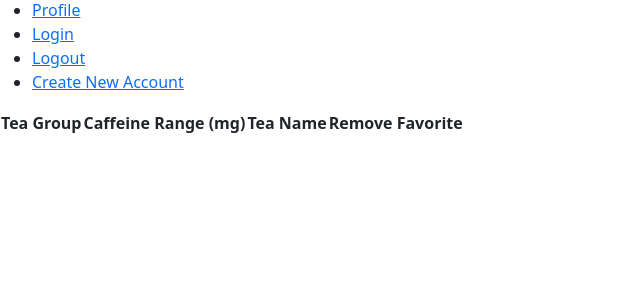
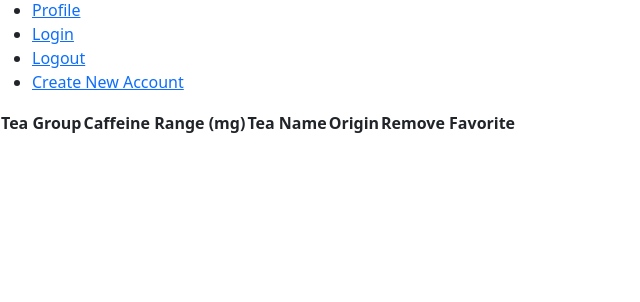
Before and after one commit to elangley12/steepspots, a Flask app: page /user_profile in a window 1280 px wide. Shown: the part 168-470 px from the top of the page, without its empty margins (0-640 px from the left). Run offline with Flask 2, Linux system fonts and the light colour scheme; the visitor is signed in with stand-in values (Sample User, id 1); data comes from the database, SQL or seed files in the repository; lists and menus that the app fills with data are empty.

Commit message:
updating user profile with origin

```diff
--- a/crud.py
+++ b/crud.py
@@ -122,7 +122,7 @@ def show_all_tea_origins():
     # query to get all flavor profiles from database
     # return FlavorProfiles.query.all()
 
-    return db.session.query(Teas.tea_origin).all() # [('China'), ('India')...]
+    return db.session.query(Teas.tea_origin).distinct() # [('China'), ('India')...]
 
 # TODO - Later version CRUD operations:
 # delete_tea()
--- a/server.py
+++ b/server.py
@@ -17,6 +17,7 @@ def homepage():
 
     # SqlAlchemy Query our db for Tea Flavor Profiles
     # flavor_profiles = crud.show_tea_flavor_profiles()
+    # TODO - remove duplicates from crud query
     tea_origins = crud.show_all_tea_origins()
 
     # to display all results before user selection: query model for all teas, pass to jinja
--- a/templates/userprofile.html
+++ b/templates/userprofile.html
@@ -10,6 +10,7 @@
         <th>Tea Group</th>
         <th>Caffeine Range (mg)</th>
         <th>Tea Name</th>
+        <th>Origin</th>
         <th>Remove Favorite</th>
       </tr>
     {% for favorite in user_favorites %}
@@ -18,6 +19,7 @@
         <td>{{ favorite.tea.tea_group }}</td>
         <td>{{ favorite.tea.caff_range_mg }}</td>
         <td>{{ favorite.tea.tea_name }}</td>
+        <td>{{ favorite.tea.tea_origin }}</td>
         <td><a href="/tea-removal/{{ favorite.tea.tea_id }}">Unspot Tea</a></td>
       </tr>
     {% endfor %}
```
